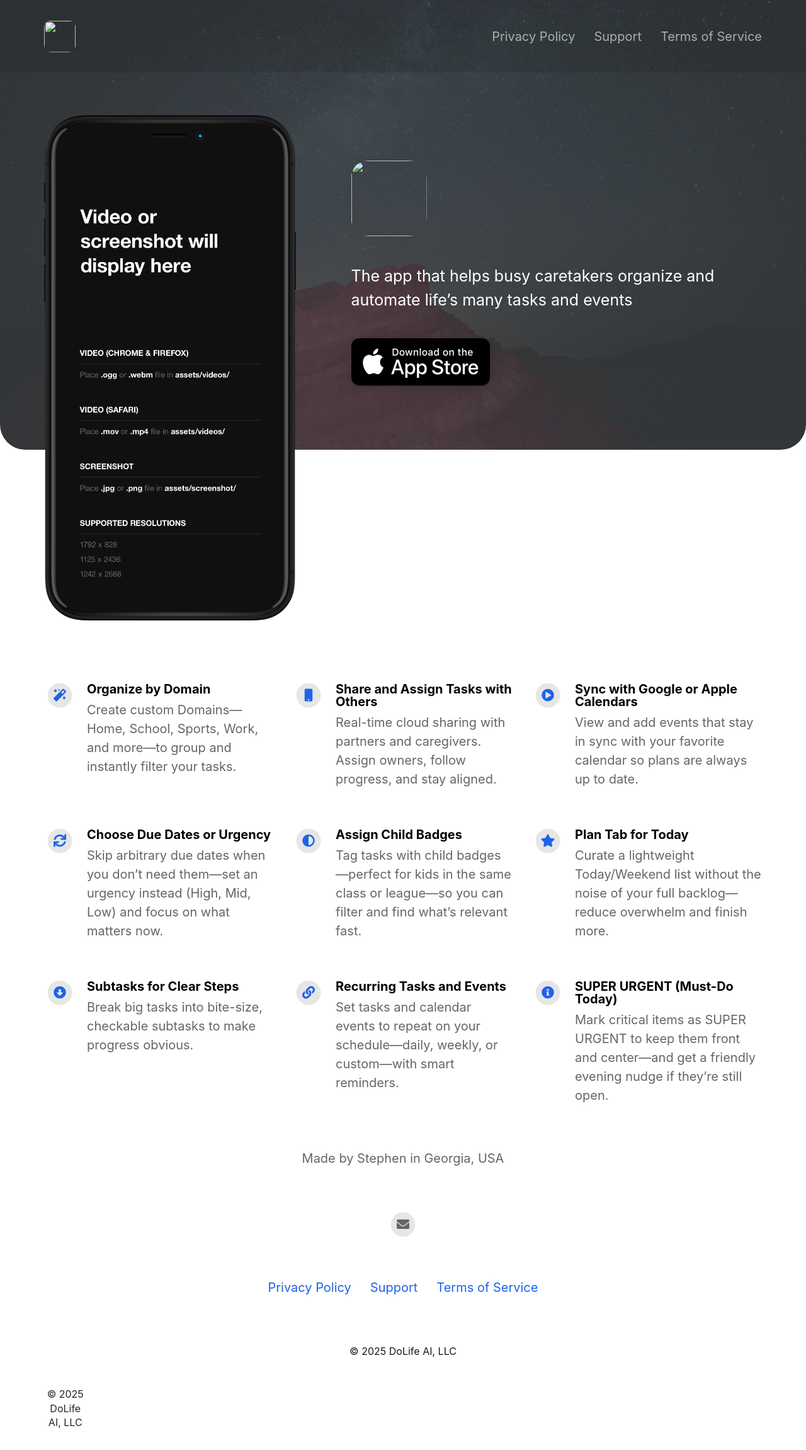
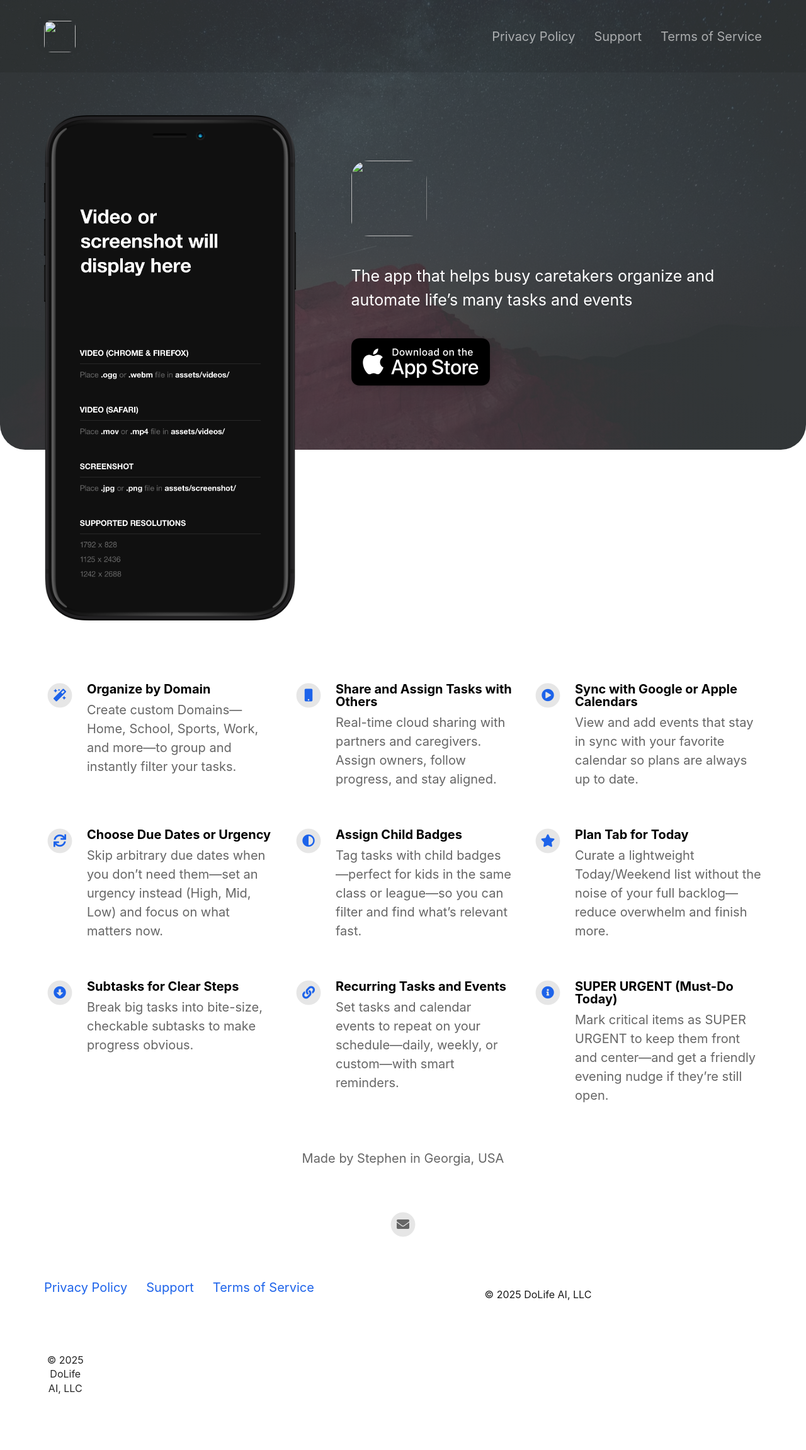
Before and after one commit to DoLife-AI/dolife-site, a Jekyll site: the page built from index.html, in a window 1280 px wide. Shown: the whole page at 63% size. Built offline with Jekyll 4.4.1, drawn with Linux system fonts in a browser that asks for light colours; nearby versions of some CDN libraries; after the commit the page ends 2247 px from its top, so only the background shows below that.

Commit message:
Update footer.html

```diff
--- a/_includes/footer.html
+++ b/_includes/footer.html
@@ -86,8 +86,8 @@
     {% endif %}
   </div> <!-- /.footerLinks -->
 
-  <!-- Legal entity line -->
-  <div class="legal" style="display:block;width:100%;text-align:center;margin:10px 0 22px;line-height:1.4;font-size:16px;opacity:.9;">
-    &copy; {{ site.time | date: "%Y" }} DoLife AI, LLC
-  </div>
+<!-- Legal entity line -->
+<div style="display:block; width:max-content; margin:10px auto 22px; line-height:1.4; font-size:16px; opacity:.9; clear:both;">
+  &copy; {{ site.time | date: "%Y" }} DoLife AI, LLC
+</div>
 </footer>
```
